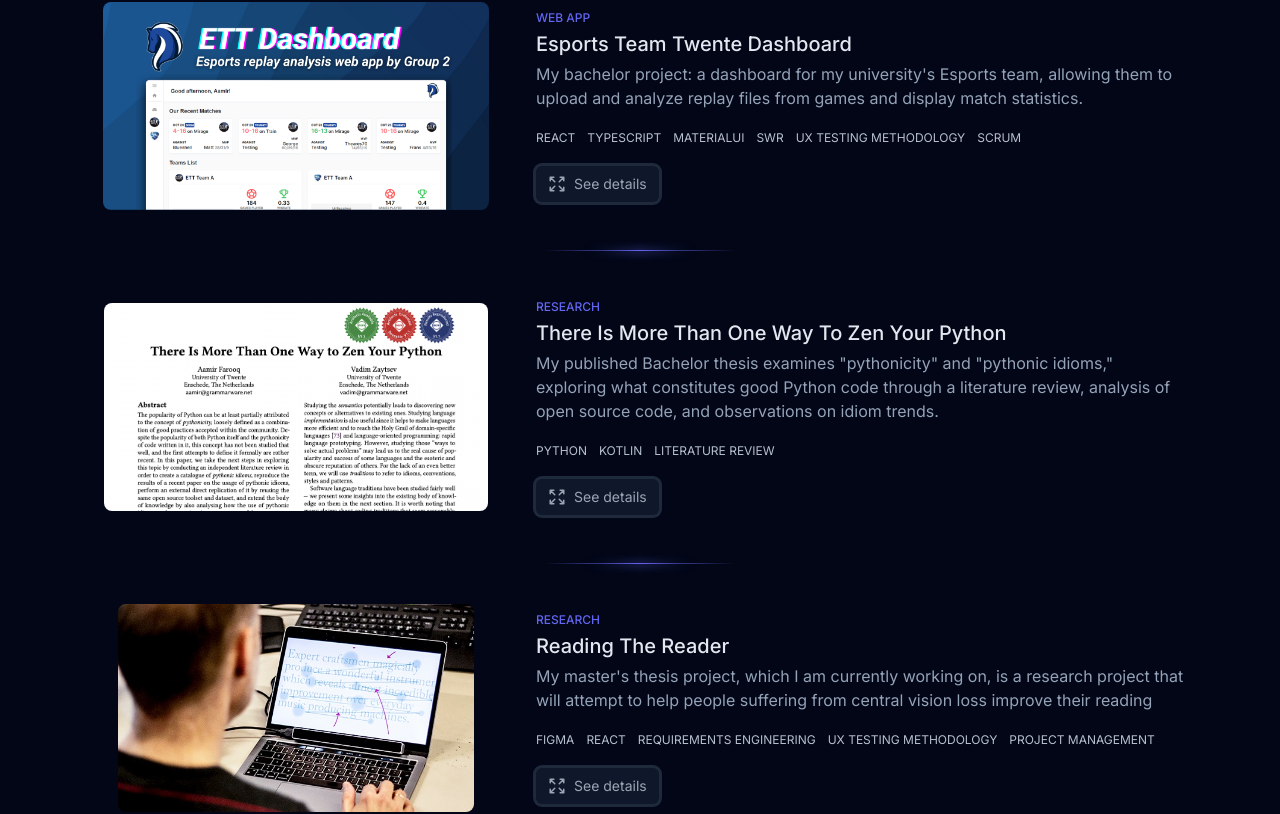
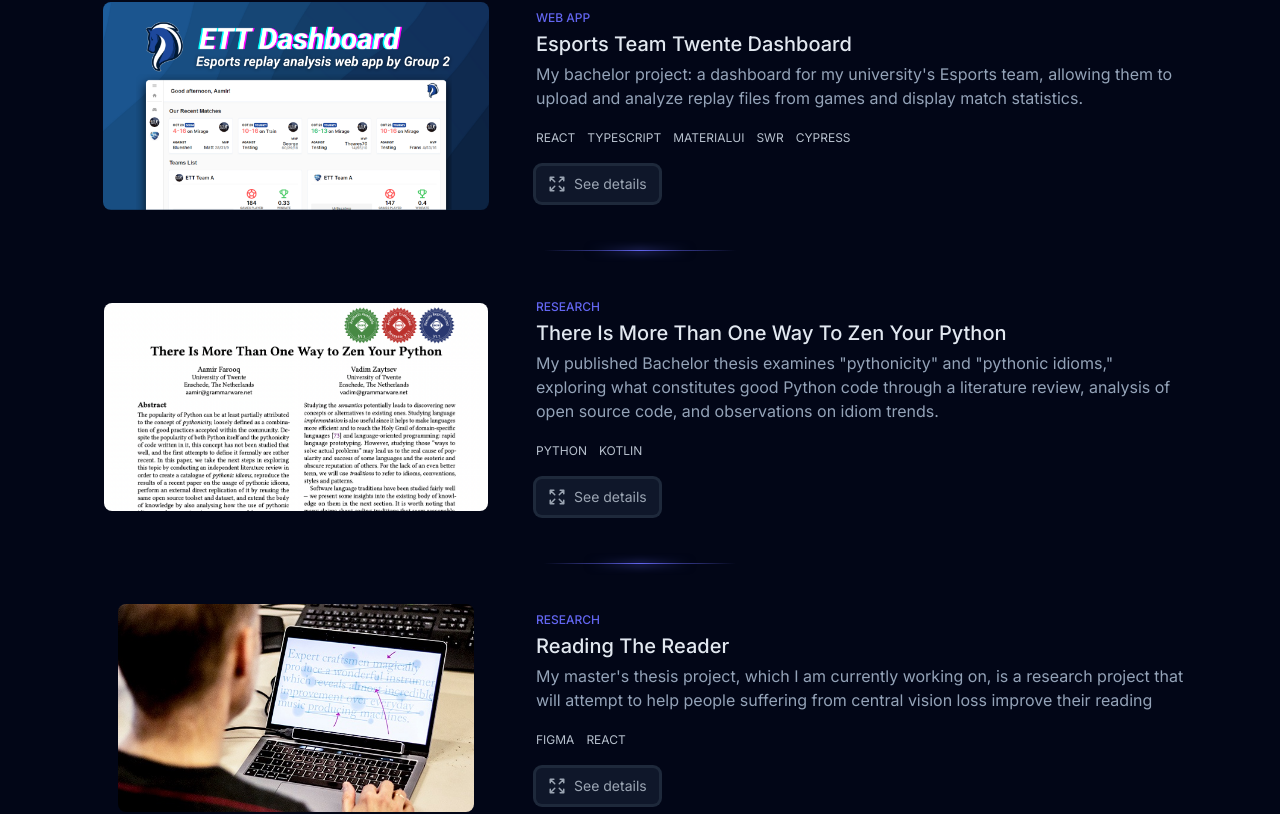
Before and after one commit to SlimShadyIAm/portfolio, a Next.js app: page / in a window 1280 px wide. Shown: the part 1100-1914 px from the top of the page. Built offline with nearby package versions, Linux system fonts and the light colour scheme.

Commit message:
Add soft skills

```diff
--- a/src/components/ProjectDialog/index.tsx
+++ b/src/components/ProjectDialog/index.tsx
@@ -40,14 +40,19 @@ const ProjectDialog = ({ project, closeModal }: ProjectDialogProps) => {
           {project.title}
         </HeadlessDialog.Title>
         <div className="flex flex-1 flex-col gap-2">
-          <div className="flex">
-            <div className="flex w-full flex-[0.33] flex-col gap-2">
+          <div className="flex gap-4">
+            <div className="flex w-full flex-[0.33] flex-col gap-1">
               <DialogSection title="Category">
                 <ProjectSkillBadges skills={[project.category]} />
               </DialogSection>
-              {project.skills && (
-                <DialogSection title="Skills Used">
-                  <ProjectSkillBadges skills={project.skills} />
+              {project.tools && (
+                <DialogSection title="Tools Used">
+                  <ProjectSkillBadges skills={project.tools} />
+                </DialogSection>
+              )}
+              {project.softSkills && (
+                <DialogSection title="Soft Skills Used">
+                  <ProjectSkillBadges skills={project.softSkills} />
                 </DialogSection>
               )}
               {project.links && (
--- a/src/components/ProjectPreview/index.tsx
+++ b/src/components/ProjectPreview/index.tsx
@@ -22,7 +22,7 @@ const ProjectPreview = ({ project, setSelectedProject }: Props) => {
         </p>
         <h2 className="text-xl font-medium text-slate-200">{project.title}</h2>
         <p className="text-md mb-4 text-slate-400">{project.brief}</p>
-        <ProjectSkillBadges skills={project.skills} />
+        <ProjectSkillBadges skills={project.tools} />
         <div className="flex flex-row gap-4 justify-self-end">
           <button
             className="mt-4 flex items-center gap-2 rounded-md bg-slate-900 px-3 py-2 text-sm text-slate-300/75 ring ring-slate-800 transition-colors hover:bg-slate-600/30 hover:text-slate-100/75"
--- a/src/data/projectData.ts
+++ b/src/data/projectData.ts
@@ -3,7 +3,7 @@ export interface ProjectData {
   brief: string;
   category: string;
   description: string;
-  skills: string[];
+  tools: string[];
   softSkills?: string[];
   displayImage: string;
   demoImages?: string[];
@@ -23,14 +23,8 @@ export const projects: ProjectData[] = [
     category: 'Web app',
     description: `This was my Bachelor graduation design project. It was a dashboard created for Esports Team Twente, our university's Esports team, who wanted a centralized dashboard where you could upload replay files from game, run them through a data analysis pipeline, and store and display statistics from matches. We created the frontend, backend, API and database implementation to solve their use case.`,
     displayImage: 'ett-dashboard/01.png',
-    skills: [
-      'React',
-      'TypeScript',
-      'MaterialUI',
-      'SWR',
-      'UX Testing Methodology',
-      'Scrum',
-    ],
+    tools: ['React', 'TypeScript', 'MaterialUI', 'SWR', 'Cypress'],
+    softSkills: ['UX Testing Methodology', 'Agile Scrum'],
     links: [
       {
         text: 'Esports Team Twente',
@@ -58,7 +52,8 @@ export const projects: ProjectData[] = [
     category: 'Research',
     description:
       'Beginning as my Bachelor thesis project, it was then partially rewritten and submitted to SPLASH conference on Software Language Engineering, and subsequently accepted for publication. This paper explores the concept of "pythonicity" and the so-called "pythonic-idioms" — in other words, what makes good Python code good. We conducted a literature review, detected uses of the idioms in open source code, and commented on idiom usage trends over time. One of the products of this research is my Pythonic idiom catalog.',
-    skills: ['Python', 'Kotlin', 'Literature review'],
+    tools: ['Python', 'Kotlin'],
+    softSkills: ['Literature review'],
     displayImage: 'zen-your-python/01.png',
     links: [
       {
@@ -86,9 +81,8 @@ export const projects: ProjectData[] = [
     category: 'Research',
     description:
       "In this project, we are designing an interface that will help people suffering from central vision loss improve their reading performance by making fine-grained adjustments the text presentation style. We will perform user studies to test this interface with readers. In future, this will integrate with an eye-tracking device and AI to help predict adjustments to text presentation styles that based on the user's reading patterns to help improve reading performance.",
-    skills: [
-      'Figma',
-      'React',
+    tools: ['Figma', 'React'],
+    softSkills: [
       'Requirements engineering',
       'UX Testing Methodology',
       'Project management',
@@ -108,7 +102,7 @@ export const projects: ProjectData[] = [
     category: 'Open source software',
     description:
       'An open-source Discord bot used in many large technology related Discord servers, totalling over 100,000 members. This bot handles moderation commands, as well as message filtering, an XP system and various other utilities for users and moderators.',
-    skills: ['Python', 'MongoDB', 'Discord.py', 'REST APIs', 'Docker'],
+    tools: ['Python', 'MongoDB', 'Discord.py', 'REST APIs', 'Docker'],
     displayImage: 'gir/image0.png',
     links: [
       {
@@ -124,7 +118,8 @@ export const projects: ProjectData[] = [
     category: 'Hi-Fi Prototype',
     description:
       "This web app, created as a high fidelity proof of concept for a human-computer interaction course, serves as a non-functional prototype designed to facilitate communication between sign language users and non-sign language users through a smart sign language translation app utilizing the phone's camera.",
-    skills: ['VueJS', 'Figma', 'Bulma', 'UX Testing Methodology'],
+    tools: ['VueJS', 'Figma', 'Bulma'],
+    softSkills: ['UX Testing Methodology'],
     displayImage: 'ezsign/0.png',
     demoImages: [
       'ezsign/1.png',
```
